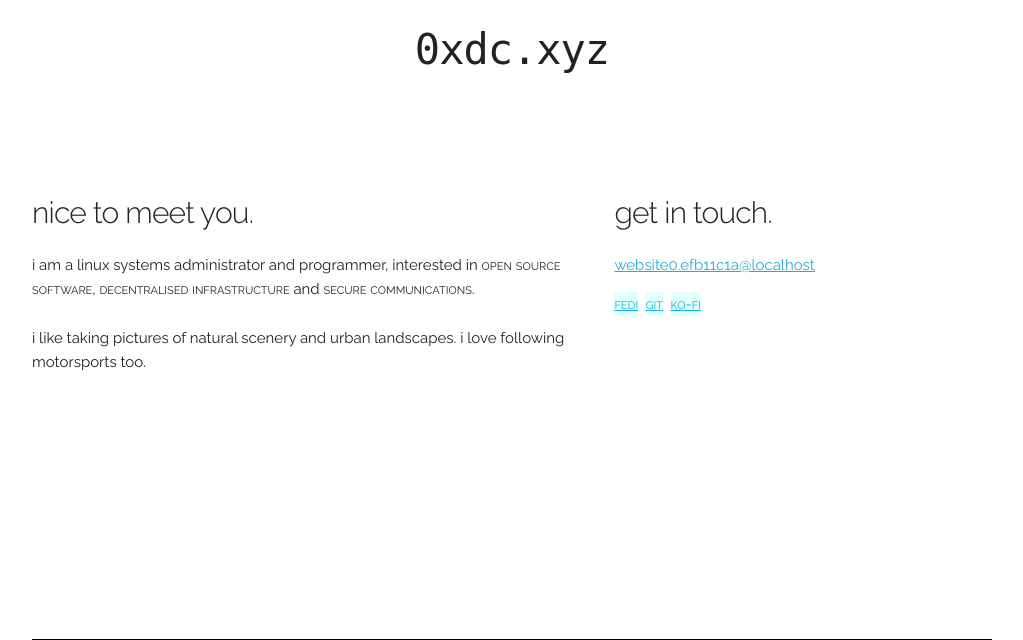
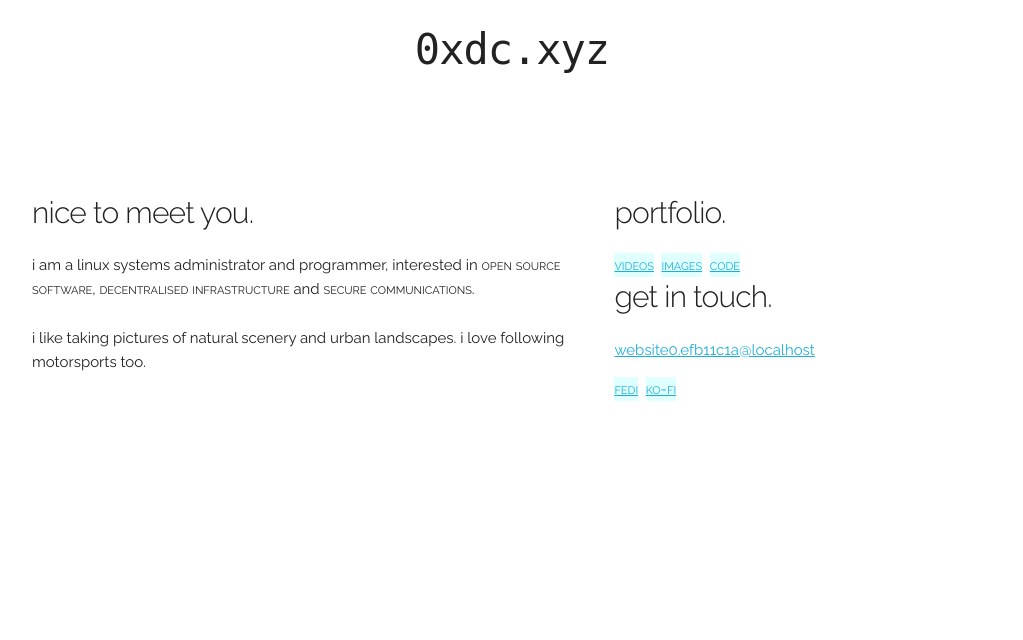
Before and after one commit to 0xdc/0xdc.io-fe, a Django app: template frontend/templates/frontend/index.html in a window 1280 px wide. Shown: the part 216-856 px from the top of the page, without its empty margins (128-1151 px from the left). Run offline with Django 3.2, Linux system fonts and the light colour scheme; the template is opened without the code that fills it, so the values that code supplies are empty.

Commit message:
fp: add links to /v /i

```diff
--- a/frontend/templates/frontend/index.html
+++ b/frontend/templates/frontend/index.html
@@ -28,6 +28,15 @@
       </div>
 
       <div class="five columns">
+        <h4>portfolio.</h4>
+        <div class="cloud">
+          <a class="url" rel="me" rel="nofollow" target="_blank"
+             href="//0xdc.xyz/v">videos</a>
+          <a class="url" rel="me" rel="nofollow" target="_blank"
+             href="//0xdc.xyz/i">images</a>
+          <a class="url" rel="nofollow" target="_blank"
+             href="//0xdc.xyz/git">code</a>
+        </div>
         <h4>get in touch.</h4>
         <div id="hcard-0xdc" class="vcard">
         </div>
@@ -35,8 +44,6 @@
             <a class="url" rel="me" target="_blank"
                 title="activitypub federated universe a.k.a. fediverse (includes mastodon)"
                 href="https://nfra.club/@0xdc">fedi</a>
-            <a class="url" rel="nofollow" target="_blank"
-                href="//0xdc.xyz/git">git</a>
             <a class="url" rel="me" target="_blank"
                 href="https://ko-fi.com/bytechew">ko-fi</a>
         </div>
```
